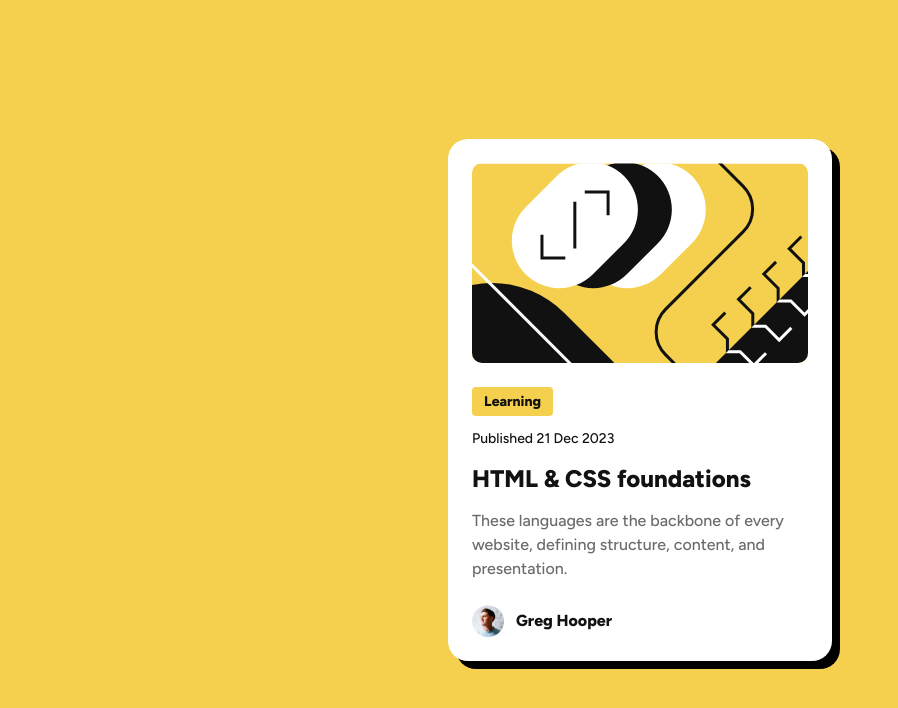
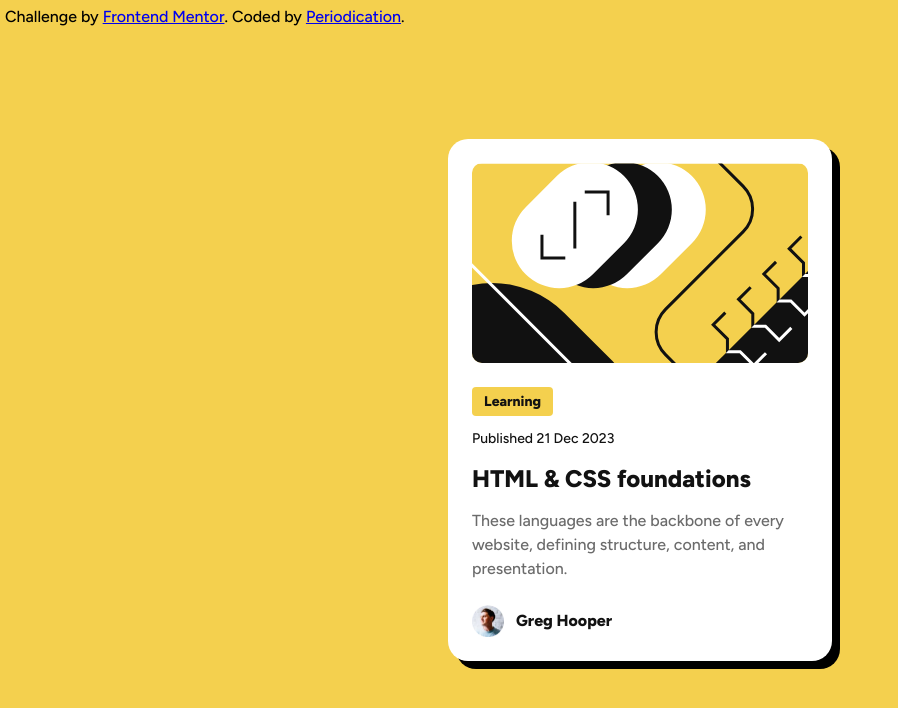
Before and after one commit to Periodication/Frontend-Mentor-Blog-preview-card, a plain HTML site: page index.html in a window 1280 px wide. Shown: the whole page, without its empty margins (0-898 px from the left). Drawn offline with Linux system fonts and the light colour scheme.

Commit message:
Added credits

```diff
--- a/index.html
+++ b/index.html
@@ -14,10 +14,12 @@
   <link rel="stylesheet" href="style.css">
 </head>
 <body class="bg-primary-200">
-  <!-- <div class="attribution">
+
+  <div class="credits fw-medium">
     Challenge by <a href="https://www.frontendmentor.io?ref=challenge" target="_blank">Frontend Mentor</a>.
-    Coded by <a href="#">Your Name Here</a>.
-  </div> -->
+    Coded by <a href="https://www.frontendmentor.io/profile/Periodication">Periodication</a>.
+  </div>
+
   <div class="card bg-neutral-100">
     <img src="./assets/images/illustration-article.svg" alt="Illustration-article">
 
--- a/style.css
+++ b/style.css
@@ -161,3 +161,9 @@ body {
     width: 32px;
     aspect-ratio: 1;
 }
+
+.credits {
+    position: absolute;
+    top: 5px;
+    left: 5px;
+}
```
